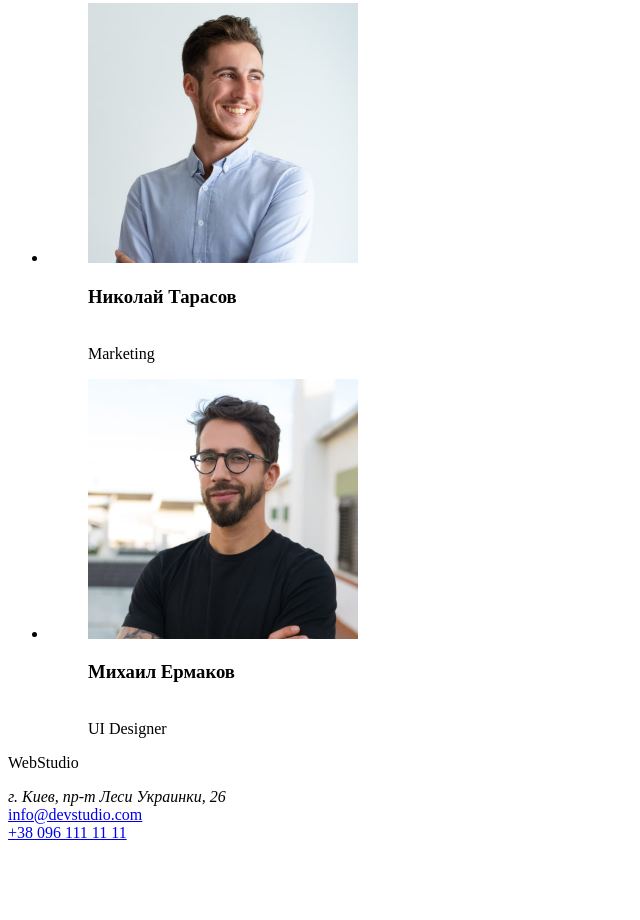
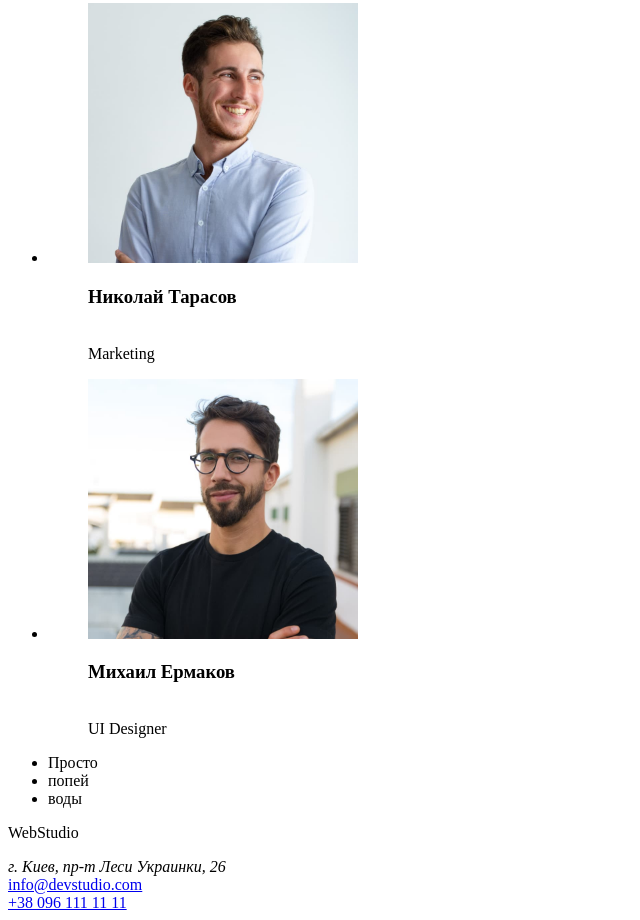
Before and after one commit to Iryna-smart/goit-markup-hw-01, a plain HTML site: page index.html in a window 1280 px wide. Shown: the part 1712-2632 px from the top of the page, without its empty margins (0-640 px from the left). Before the commit the page ends 2562 px from the top, so only its background shows below. Drawn offline with Linux system fonts and the light colour scheme.

Commit message:
изменения

```diff
--- a/index.html
+++ b/index.html
@@ -49,7 +49,7 @@
             </li>
         </ul>
             <h2>Чем мы занимаемся</h2>
-            <img src="imges/img.png" alt="Работа на планшете">
+            <img src="imges/" alt="Работа на планшете">
             <img src="imges/img 1.png" alt="Работа с мобильными приложениями">
             <img src="imges/img (2).png" alt="Цветовой шестиугольник Иттена">
             </section>
@@ -92,7 +92,11 @@
          </section>
   </main>
 
-
+   <ul>
+       <li>Просто</li>
+        <li>попей</li>
+         <li>воды</li>
+   </ul>
     <footer>
            <p> WebStudio </p>
               <address>г. Киев, пр-т Леси Украинки, 26</address>
```
